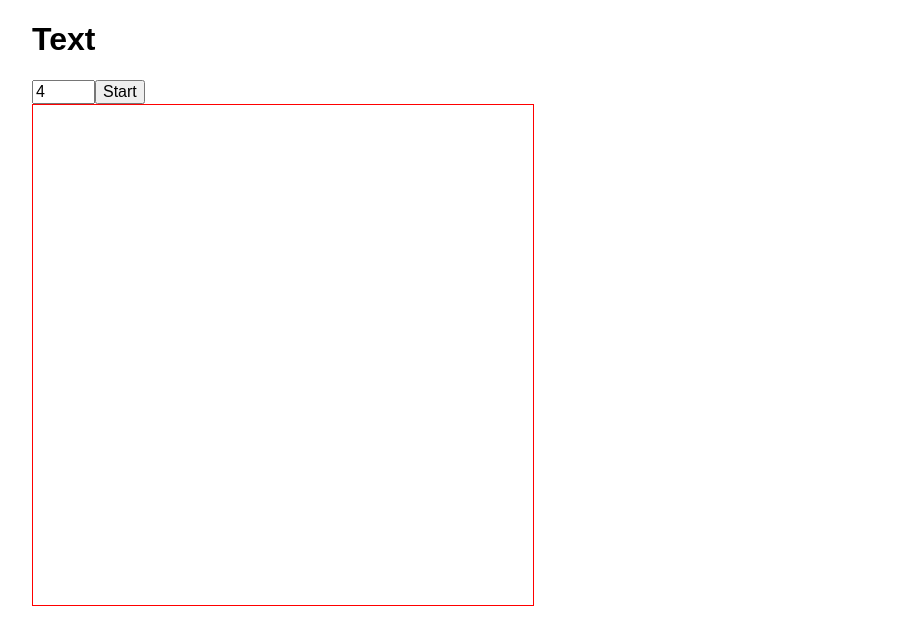
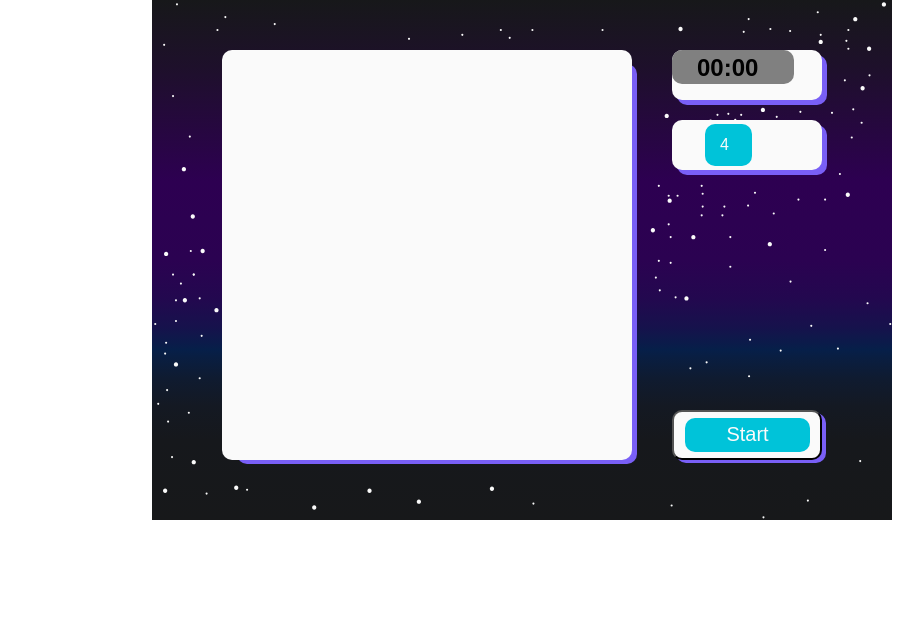
Before and after one commit to OlympicRunner/2click, a plain HTML site: page index.html in a window 1280 px wide. Shown: the whole page, without its empty margins (118-1041 px from the left). Drawn offline with Linux system fonts and the light colour scheme; files whose address does not match are found by name.

Commit message:
add visual

```diff
--- a/css/style.css
+++ b/css/style.css
@@ -13,23 +13,162 @@ body {
 }
 
 .container {
+    position: relative;
+    display: flex;
+    justify-content: space-between;
+    width: 600px;
+    height: 420px;
     margin: 0 auto;
-    padding: 0 150px;
+    padding: 50px 70px;
+    background-image: url(../img/all.svg);
+}
+
+.container .psevdo-box {
+    position: absolute;
+    content: '';
+    top: 64px;
+    left: 85px;
+    border-radius: 10px;
+    width: 400px;
+    height: 400px;
+    background-color: #795ff6;
+    z-index: 2;
+}
+
+.container .psevdo-timer {
+    position: absolute;
+    content: '';
+    right: 65px;
+    top: 55px;
+    width: 150px;
+    height: 50px;
+    border-radius: 10px;
+    background-color: #795ff6;
+    z-index: 2;
+}
+
+.container .psevdo-btn {
+    position: absolute;
+    right: 66px;
+    bottom: 57px;
+    content: '';
+    width: 150px;
+    height: 50px;
+    border-radius: 10px;
+    background-color: #795ff6;
+    z-index: 2;
+}
+
+.container .psevdo-input {
+    position: absolute;
+    content: '';
+    right: 65px;
+    top: 125px;
+    width: 150px;
+    height: 50px;
+    border-radius: 10px;
+    background-color: #795ff6;
+    z-index: 2;
 }
 
 .game-box {
+    position: relative;
     display: grid;
     grid-gap: 5px;
-    width: 500px;
-    height: 500px;
+    padding: 5px;
+    width: 400px;
+    height: 400px;
     /* grid-template: repeat(4, 1fr) / repeat(4, 1fr); */
-    border: 1px solid red;
+    background-color: #fafafa;
+    border-radius: 10px;
+    z-index: 3;
+}
+
+.elem {
+    border: none;
+    border-radius: 10px;
+    cursor: pointer;
+}
+
+.sett-box {
+    display: flex;
+    flex-direction: column;
+    justify-content: space-between;
+    margin-bottom: 10px;
+    z-index: 5;
 }
 
 
 
+.timer {
+    width: 150px;
+    height: 50px;
+    margin-bottom: 20px;
+    background-color: #fafafa;
+    border-radius: 10px;
+    z-index: 5;
+}
 
+.timer-info {
+    width: 97px;
+    height: 30px;
+    padding-top: 4px;
+    padding-left: 25px;
+    font-size: x-large;
+    background-color: gray;
+    border-radius: 10px;
+}
 
+.input-box {
+    width: 150px;
+    height: 50px;
+    margin-bottom: 20px;
+    background-color: #fafafa;
+    border-radius: 10px;
+    z-index: 5;
+}
+
+.input {
+    margin-left: 33px;
+    margin-top: 4px;
+    width: 30px;
+    height: 40px;
+    padding-left: 15px;
+    border: none;
+    border-radius: 10px;
+    background-color: #00c3d9;
+    color: #fafafa;
+}
+
+.btn-start {
+    width: 150px;
+    height: 50px;
+    background-color: #fafafa;
+    border-radius: 10px;
+    cursor: pointer;
+}
+
+.btn-content {
+    width: 125px;
+    height: 29px;
+    margin-left: 5px;
+    padding-left: 5p;
+    padding-top: 5px;
+    border-radius: 10px;
+    background-color: #00c3d9;
+    color: #fafafa;
+    font-size: 20px;
+    transition: .2s ease-in-out all;
+
+}
+
+.btn-start:hover .btn-content {
+    background-color: #795ff6;
+}
+
+.btn-start:active .btn-content {
+    color: #17181a;
+}
 
 /* . */
 /* .container {
--- a/script.js
+++ b/script.js
@@ -7,30 +7,67 @@
 
     function create2ClickSpace () {
         let container = document.querySelector('.container')
-        let create2ClickTitle = document.createElement('h1')
+        // let create2ClickTitle = document.createElement('h1')
         let createGameBox = document.createElement('div')
         let createInput = document.createElement('input')
         let button = document.createElement('button')
+        let createSettBox = document.createElement('div')
+        let createTimer = document.createElement('div')
+        let settBoxUp = document.createElement('div')
+        let inputBox = document.createElement('div')
+        let btnContent = document.createElement('div')
+        let timerInfo = document.createElement('div')
+
+        let psevdoGameBox = document.createElement('div')
+        let psevdoTimer = document.createElement('div')
+        let psevdoInput = document.createElement('div')
+        let psevdoButton = document.createElement('div')
 
 
-        create2ClickTitle.innerHTML = 'Text'
+        // create2ClickTitle.innerHTML = 'Text'
         createGameBox.classList.add('game-box')
         createInput.value = '4'
         createInput.type = 'number'
+        createInput.classList.add('input')
         createInput.min = '2'
         createInput.max = '10'
         createGameBox.maxLength = '2'
         createInput.maxLength = '2'
         createInput.classList.add('input')
-        button.textContent = 'Start'
+
         button.classList.add('btn')
         button.classList.add('btn-start')
+        createSettBox.classList.add('sett-box')
+        createTimer.classList.add('timer')
+        settBoxUp.classList.add('settbox-up')
+        inputBox.classList.add('input-box')
+        btnContent.classList.add('btn-content')
+        btnContent.textContent = 'Start'
+        timerInfo.classList.add('timer-info')
+
+        container.append(createGameBox)
+        container.append(createSettBox)
+        createSettBox.append(settBoxUp)
+        settBoxUp.append(createTimer)
+        createTimer.append(timerInfo)
+        settBoxUp.append(inputBox)
+        inputBox.append(createInput)
+        createSettBox.append(button)
+        button.append(btnContent)
+        /// оформление
+        container.append(psevdoTimer)
+        psevdoTimer.classList.add('psevdo-timer')
+        container.append(psevdoInput)
+        psevdoInput.classList.add('psevdo-input')
+        container.append(psevdoButton)
+        psevdoButton.classList.add('psevdo-btn')
+        container.append(psevdoGameBox)
+        psevdoGameBox.classList.add('psevdo-box')
+
+        // createSettBox.append(create2ClickTitle)
 
 
-        container.append(create2ClickTitle)
-        container.append(createInput)
-        container.append(button)
-        container.append(createGameBox)
+
         //// создали структуру
 
 
@@ -97,10 +134,15 @@
             for (i = 0; i < perOneDate; i++) {
 
                 let newClass = 'image-data-' + i
-                let iObj = [newClass]
+                let iObj = newClass
                 dataItems.push(iObj)
             }
         }
+
+        function timerPlaying () {
+            timerInfo.textContent = '00:00'
+        }
+        timerPlaying ()
 
     }
 
@@ -117,6 +159,8 @@
             elem.classList.add(dataItems[i])
         }
     }
+
+
 
     /// клик по элементу
 
@@ -148,13 +192,15 @@
                         classItems.splice(classItems.indexOf(selectAvtive.classList[0]), 1)
                         classItems.splice(classItems.indexOf(select.classList[0]), 1)
 
+                        dataItems = []
+                        let selectGameBox = document.querySelectorAll('.elem')
 
-                        for (let item of dataItems) {
-                            if (item[0] == select.classList[2]) {
-                                /// ищем в dataItems и удаляем
-                                dataItems.splice(dataItems.indexOf(item), 1)
+                        for (let item of selectGameBox) {
+                            if (!(item.classList.contains('static'))) {
+                                dataItems.push(item.classList[2])
                             }
                         }
+
                         /// найти елемент который имет строку select.classList[2]) и удалть
 
 
@@ -165,13 +211,14 @@
                             let clssss = '.' + item
                             let selecttt = document.querySelector(clssss)
                             selecttt.classList.remove(selecttt.classList[2])
-
+                            selecttt.removeAttribute('disabled')
                         }
                         shuffle(dataItems)
                         crossingClass ()
                     }
                 } else {
                     select.classList.add('active')
+                    select.setAttribute('disabled', 'true')
                 }
             })
 
```
Also changed, not shown: img/all.svg (added).
